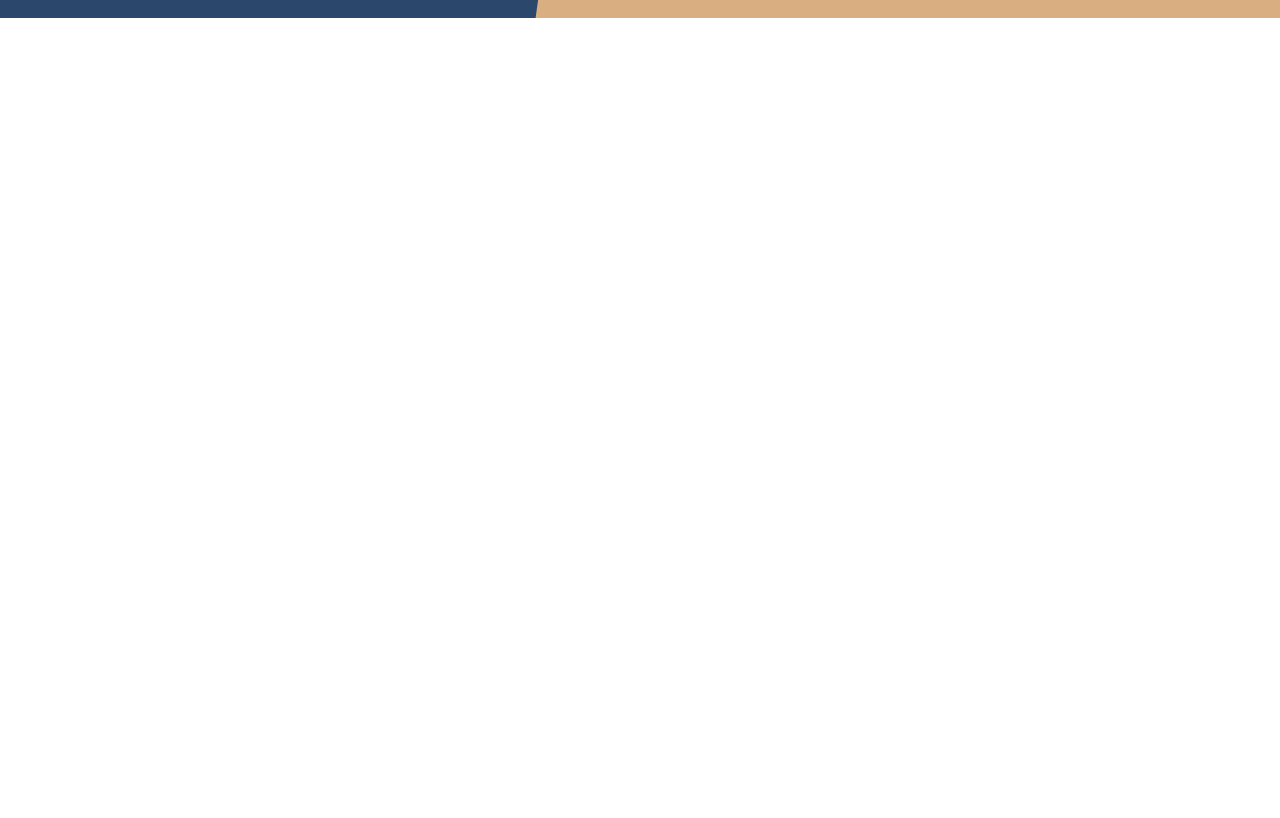
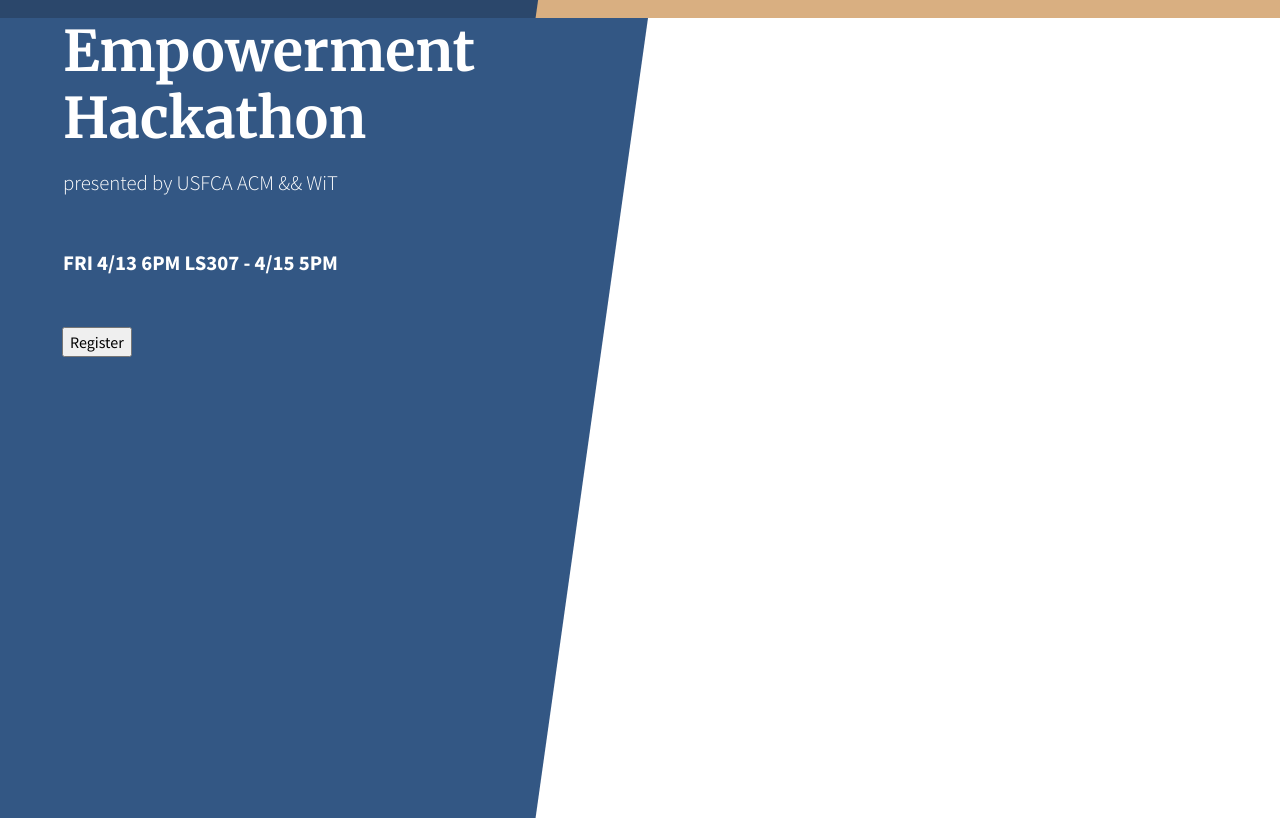
Before and after one commit to USFCAACM/empowerment, a website: page index.html in a window 1280 px wide. Shown: the part 782-1600 px from the top of the page. Before the commit the page ends 800 px from the top, so only its background shows below. Drawn offline with Linux system fonts and the light colour scheme.

Commit message:
changed index

```diff
--- a/index.html
+++ b/index.html
@@ -47,6 +47,26 @@
       </div>
     </div>
 
+    <div class="masthead">
+      <div class="masthead-bg"></div>
+      <div class="container h-200">
+        <div class="row h-200">
+          <div class="col-12 my-auto">
+            <div class="masthead-content text-white py-5 py-md-0">
+              <h1 class="mb-3">Empowerment Hackathon</h1>
+              <p class="mb-5">presented by USFCA ACM && WiT</p>
+              <p class="mb-5"><strong>FRI 4/13 6PM LS307 - 4/15 5PM</strong></p>
+
+              <div class="input-group-append">
+                <input type="button" onclick="location.href='https://docs.google.com/forms/d/e/1FAIpQLSfVXqvpgc4kXMwJ98JI6EJ8WHETRuaZyUyDotv6GpauuQ6SRg/viewform';" value="Register" />
+              </div>
+
+            </div>
+          </div>
+        </div>
+      </div>
+    </div>
+
     <div class="social-icons">
       <ul class="list-unstyled text-center mb-0">
         <li class="list-unstyled-item">
```
